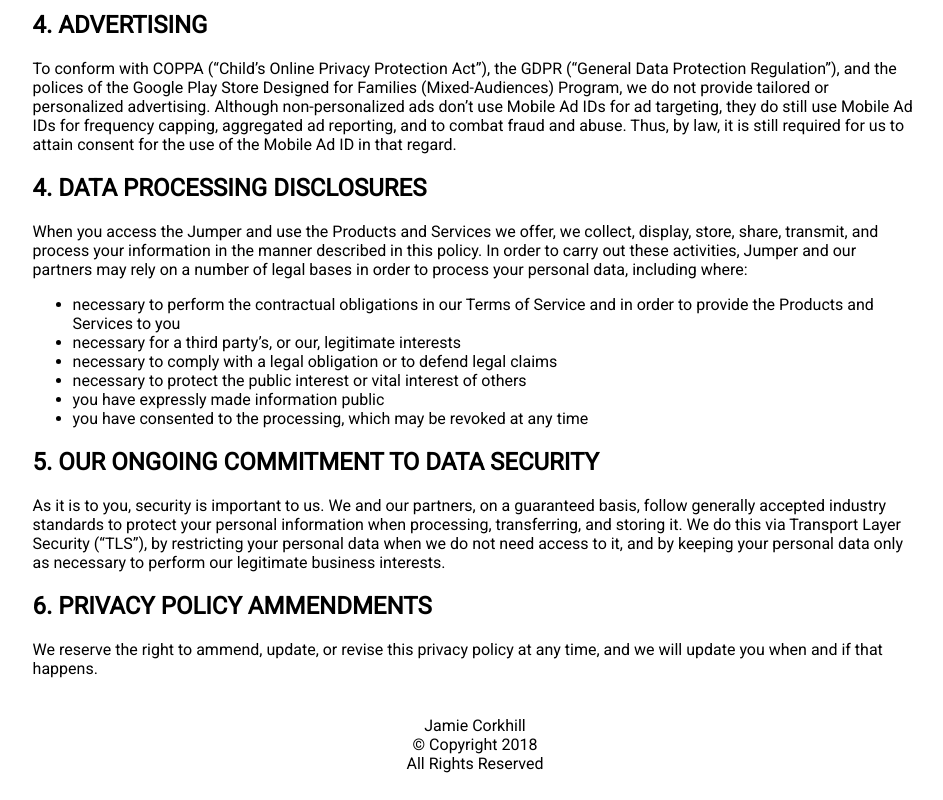
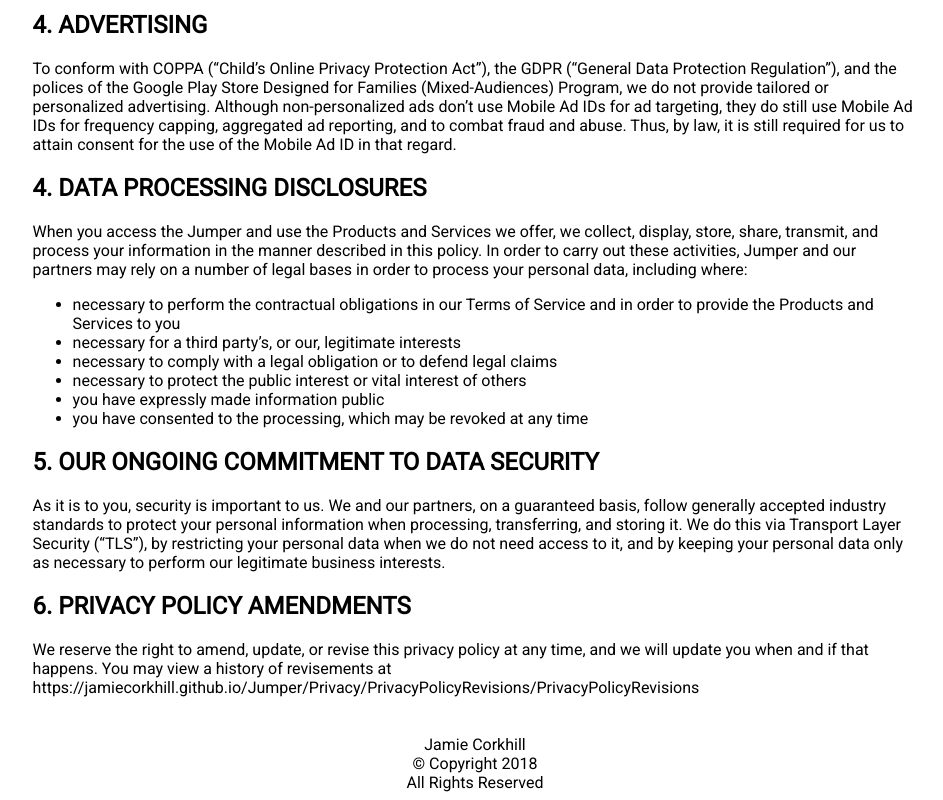
Before and after one commit to JamieCorkhill/JamieCorkhill.github.io, a plain HTML site: page Jumper/Privacy/PrivacyPolicy/PrivacyPolicy.html in a window 1280 px wide. Shown: the part 4450-5250 px from the top of the page, without its empty margins (165-1108 px from the left). Drawn offline with Linux system fonts and the light colour scheme.

Commit message:
Revised policy (minor)

```diff
--- a/Jumper/Privacy/PrivacyPolicy/PrivacyPolicy.html
+++ b/Jumper/Privacy/PrivacyPolicy/PrivacyPolicy.html
@@ -297,8 +297,8 @@
 
       <!--Privacy Policy Ammendments-->
       <div class="privacy-policy-ammendments">
-        <h2>6. PRIVACY POLICY AMMENDMENTS</h2>
-        We reserve the right to ammend, update, or revise this privacy policy at any time, and we will update you when and if that happens.
+        <h2>6. PRIVACY POLICY AMENDMENTS</h2>
+        We reserve the right to amend, update, or revise this privacy policy at any time, and we will update you when and if that happens. You may view a history of revisements at https://jamiecorkhill.github.io/Jumper/Privacy/PrivacyPolicyRevisions/PrivacyPolicyRevisions
       </div>
 
       <!--Copyright Information-->
```
